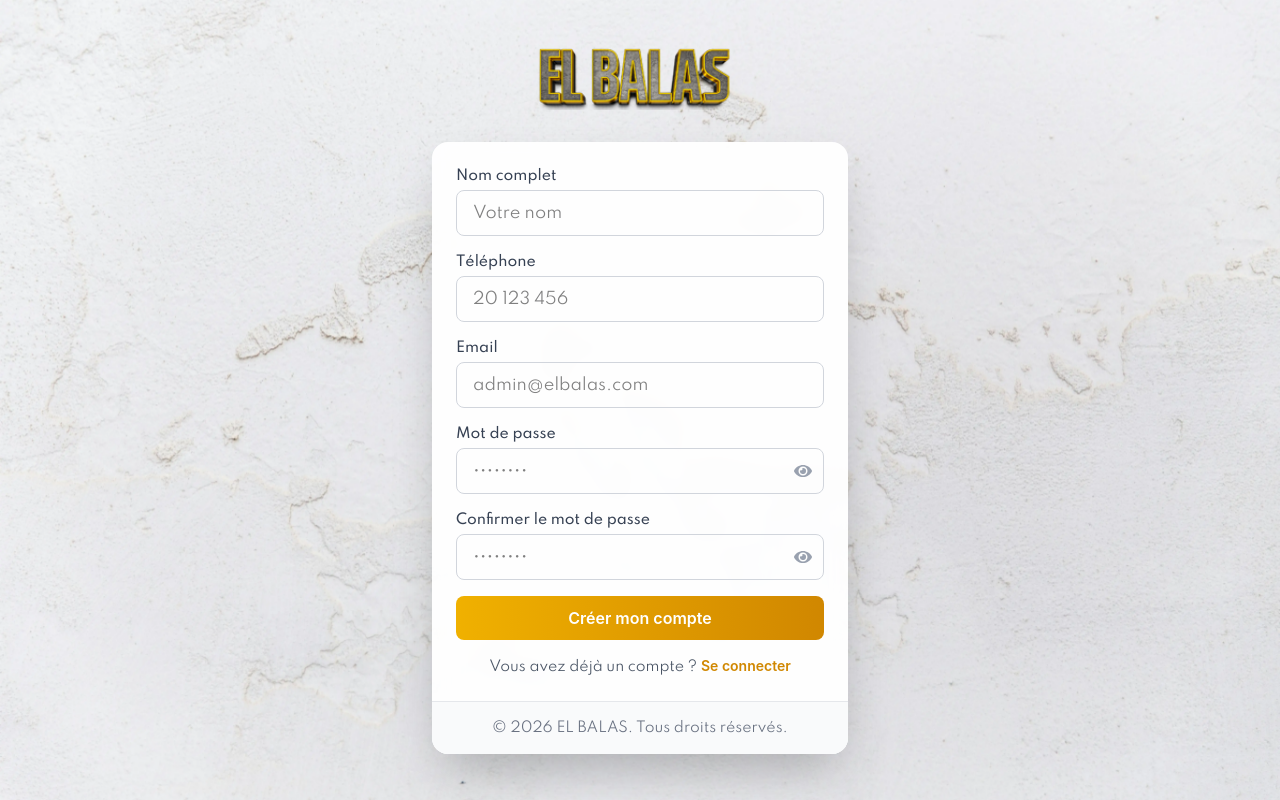
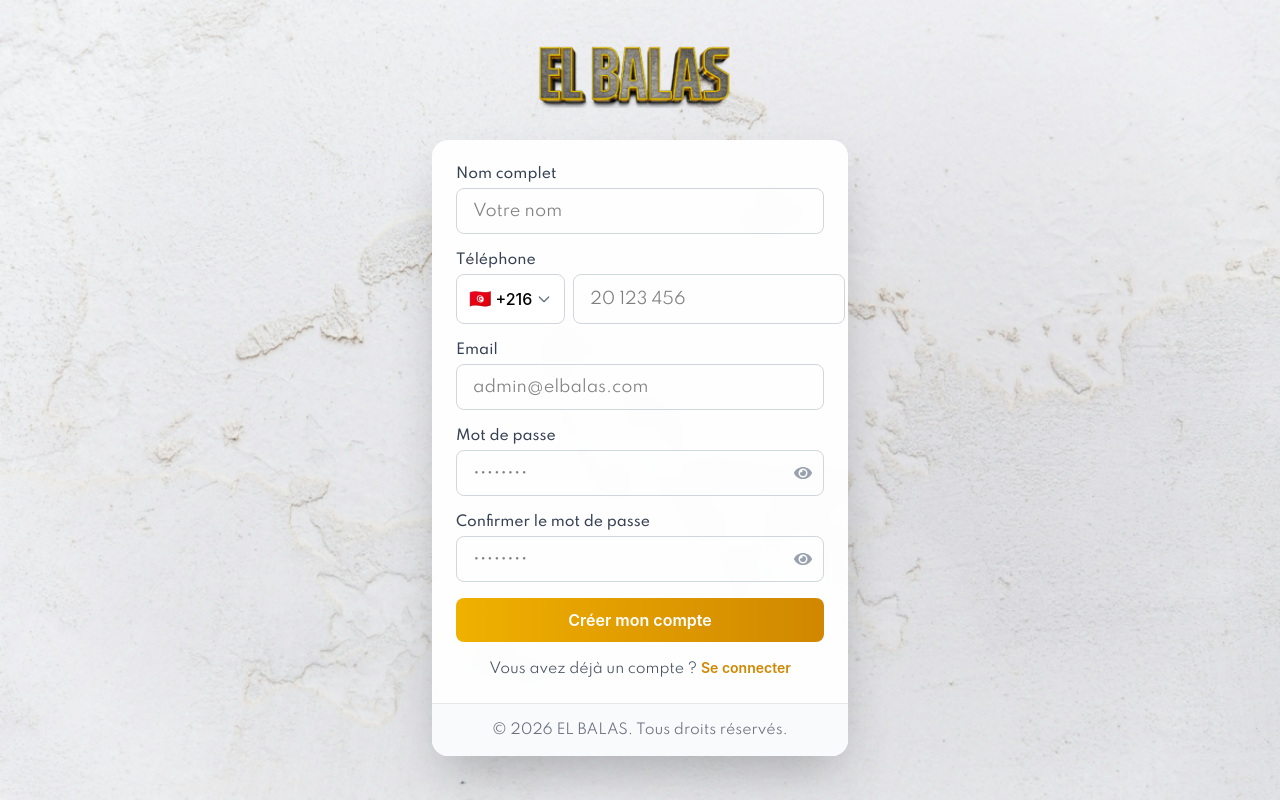
Before and after one commit to GeniusTrap/ElBalas, a React (Vite) app in the folder admin/: page /login in a window 1280 px wide. Both pictures are taken after a click on the button "Créer un compte". Built offline with nearby package versions, Linux system fonts and the light colour scheme.

Commit message:
Fixer flags

```diff
--- a/admin/src/components/Login.jsx
+++ b/admin/src/components/Login.jsx
@@ -3,7 +3,24 @@ import { assets } from '../assets/assets';
 import { backendUrl } from '../App';
 import { FaEye, FaEyeSlash } from 'react-icons/fa';
 
-
+const countries = [
+  { code: '+216', name: 'Tunisie', flag: '🇹🇳', example: '20 123 456' },
+  { code: '+33', name: 'France', flag: '🇫🇷', example: '6 12 34 56 78' },
+  { code: '+213', name: 'Algérie', flag: '🇩🇿', example: '5 51 23 45 67' },
+  { code: '+212', name: 'Maroc', flag: '🇲🇦', example: '6 12 34 56 78' },
+  { code: '+216', name: 'Tunisie', flag: '🇹🇳', example: '20 123 456' },
+  { code: '+1', name: 'USA/Canada', flag: '🇺🇸', example: '123 456 7890' },
+  { code: '+44', name: 'Royaume-Uni', flag: '🇬🇧', example: '7123 456789' },
+  { code: '+49', name: 'Allemagne', flag: '🇩🇪', example: '151 23456789' },
+  { code: '+32', name: 'Belgique', flag: '🇧🇪', example: '471 12 34 56' },
+  { code: '+41', name: 'Suisse', flag: '🇨🇭', example: '76 123 45 67' },
+  { code: '+39', name: 'Italie', flag: '🇮🇹', example: '312 345 6789' },
+  { code: '+34', name: 'Espagne', flag: '🇪🇸', example: '612 34 56 78' },
+  { code: '+90', name: 'Turquie', flag: '🇹🇷', example: '532 123 4567' },
+  { code: '+20', name: 'Égypte', flag: '🇪🇬', example: '10 1234 5678' },
+  { code: '+966', name: 'Arabie Saoudite', flag: '🇸🇦', example: '5 1234 5678' },
+  { code: '+971', name: 'Émirats Arabes Unis', flag: '🇦🇪', example: '50 123 4567' },
+];
 
 // Fonctions de validation du mot de passe
 const validatePassword = (password) => {
@@ -40,16 +57,24 @@ const validateEmailFormat = (email) => {
   return emailRegex.test(email);
 };
 
-const validatePhoneNumber = (phone) => {
+const validatePhoneNumber = (phone, countryCode) => {
   // Supprimer tous les espaces et caractères non numériques
   const cleanPhone = phone.replace(/\s/g, '');
 
-  // Vérifier si c'est exactement 8 chiffres
-  const phoneRegex = /^[0-9]{8}$/;
+  // Accepter les numéros avec ou sans l'indicatif
+  // Si le numéro commence déjà par l'indicatif, le retirer pour validation
+  let numberToValidate = cleanPhone;
+  if (numberToValidate.startsWith(countryCode.replace('+', ''))) {
+    numberToValidate = numberToValidate.substring(countryCode.replace('+', '').length);
+  }
+
+  // Vérifier selon le pays (minimum 6 chiffres, maximum 15)
+  const isValid = numberToValidate.length >= 6 && numberToValidate.length <= 15 && /^[0-9]+$/.test(numberToValidate);
 
   return {
-    isValid: phoneRegex.test(cleanPhone),
-    cleanValue: cleanPhone
+    isValid: isValid,
+    cleanValue: cleanPhone,
+    fullNumber: cleanPhone.startsWith(countryCode.replace('+', '')) ? cleanPhone : countryCode.replace('+', '') + cleanPhone
   };
 };
 
@@ -71,7 +96,8 @@ const Login = ({ setIsAuthenticated, navigate }) => {
   });
   const [error, setError] = useState('');
   const [loading, setLoading] = useState(false);
-
+  const [selectedCountry, setSelectedCountry] = useState(countries[0]);
+  const [showCountryDropdown, setShowCountryDropdown] = useState(false);
   const [showPassword, setShowPassword] = useState(false);
   const [showConfirmPassword, setShowConfirmPassword] = useState(false);
 
@@ -88,6 +114,8 @@ const Login = ({ setIsAuthenticated, navigate }) => {
   setLoading(true);
   setError('');
 
+  let phoneValidation = null;
+
   if (!isLogin && formData.password !== formData.confirmPassword) {
     setError('Les mots de passe ne correspondent pas');
     setLoading(false);
@@ -101,9 +129,9 @@ const Login = ({ setIsAuthenticated, navigate }) => {
       return;
     }
 
-    const phoneValidation = validatePhoneNumber(formData.phone);
+    phoneValidation = validatePhoneNumber(formData.phone, selectedCountry.code);
 if (!phoneValidation.isValid) {
-    setError('Le numéro de téléphone doit contenir exactement 8 chiffres');
+  setError(`Veuillez entrer un numéro de téléphone valide pour ${selectedCountry.name} (${selectedCountry.code} XXXXXXXXX)`);
   setLoading(false);
   return;
 }
@@ -128,7 +156,10 @@ const Login = ({ setIsAuthenticated, navigate }) => {
       body: JSON.stringify({
   email: formData.email,
   password: formData.password,
-        ...(!isLogin && { name: formData.name, phone: formData.phone })
+  ...(!isLogin && {
+    name: formData.name,
+    phone: phoneValidation ? phoneValidation.fullNumber : ''  // Envoyer le numéro complet avec indicatif
+  })
 }),
     });
 
@@ -249,15 +280,57 @@ const Login = ({ setIsAuthenticated, navigate }) => {
   <label className="block text-sm font-medium text-gray-700 mb-1">
     Téléphone
   </label>
+  <div className="flex gap-2">
+    {/* Sélecteur de pays */}
+    <div className="relative">
+      <button
+        type="button"
+        onClick={() => setShowCountryDropdown(!showCountryDropdown)}
+        className="flex items-center gap-1 px-3 py-2.5 border border-gray-300 rounded-lg bg-white hover:bg-gray-50 focus:ring-2 focus:ring-yellow-500"
+      >
+        <span className="text-lg">{selectedCountry.flag}</span>
+        <span className="font-medium">{selectedCountry.code}</span>
+        <svg className="w-4 h-4 text-gray-500" fill="none" stroke="currentColor" viewBox="0 0 24 24">
+          <path strokeLinecap="round" strokeLinejoin="round" strokeWidth={2} d="M19 9l-7 7-7-7" />
+        </svg>
+      </button>
+
+      {/* Dropdown des pays */}
+      {showCountryDropdown && (
+        <div className="absolute top-full left-0 mt-1 w-64 bg-white border border-gray-200 rounded-lg shadow-xl z-50 max-h-60 overflow-y-auto">
+          {countries.map((country, idx) => (
+            <button
+              key={idx}
+              type="button"
+              onClick={() => {
+                setSelectedCountry(country);
+                setShowCountryDropdown(false);
+                // Optionnel : mettre à jour le placeholder
+                const phoneInput = document.querySelector('input[name="phone"]');
+                if (phoneInput) phoneInput.placeholder = country.example;
+              }}
+              className="w-full flex items-center gap-2 px-3 py-2 hover:bg-gray-50 text-left"
+            >
+              <span className="text-lg">{country.flag}</span>
+              <span className="text-sm font-medium">{country.code}</span>
+              <span className="text-sm text-gray-500">{country.name}</span>
+            </button>
+          ))}
+        </div>
+      )}
+    </div>
+
+    {/* Champ numéro de téléphone */}
     <input
       type="tel"
       name="phone"
       value={formData.phone}
       onChange={handleChange}
-        className="w-full px-4 py-2.5 border border-gray-300 rounded-lg focus:ring-2 focus:ring-yellow-500 focus:border-transparent transition-all"
-        placeholder="20 123 456"
+      className="flex-1 px-4 py-2.5 border border-gray-300 rounded-lg focus:ring-2 focus:ring-yellow-500 focus:border-transparent transition-all"
+      placeholder={selectedCountry.example}
       required={!isLogin}
     />
+  </div>
 </div>
   </>
 )}
```
Lines whose indentation alone changed are shown as unchanged.
